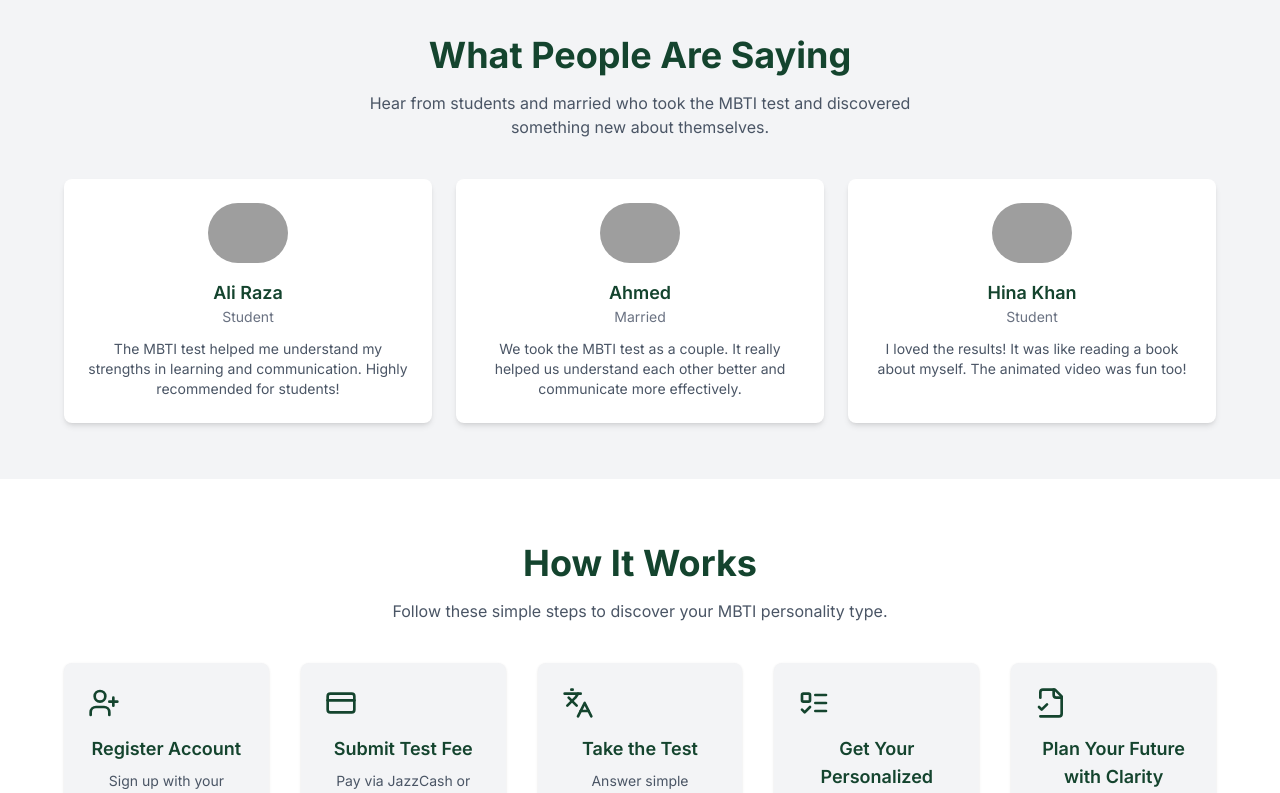
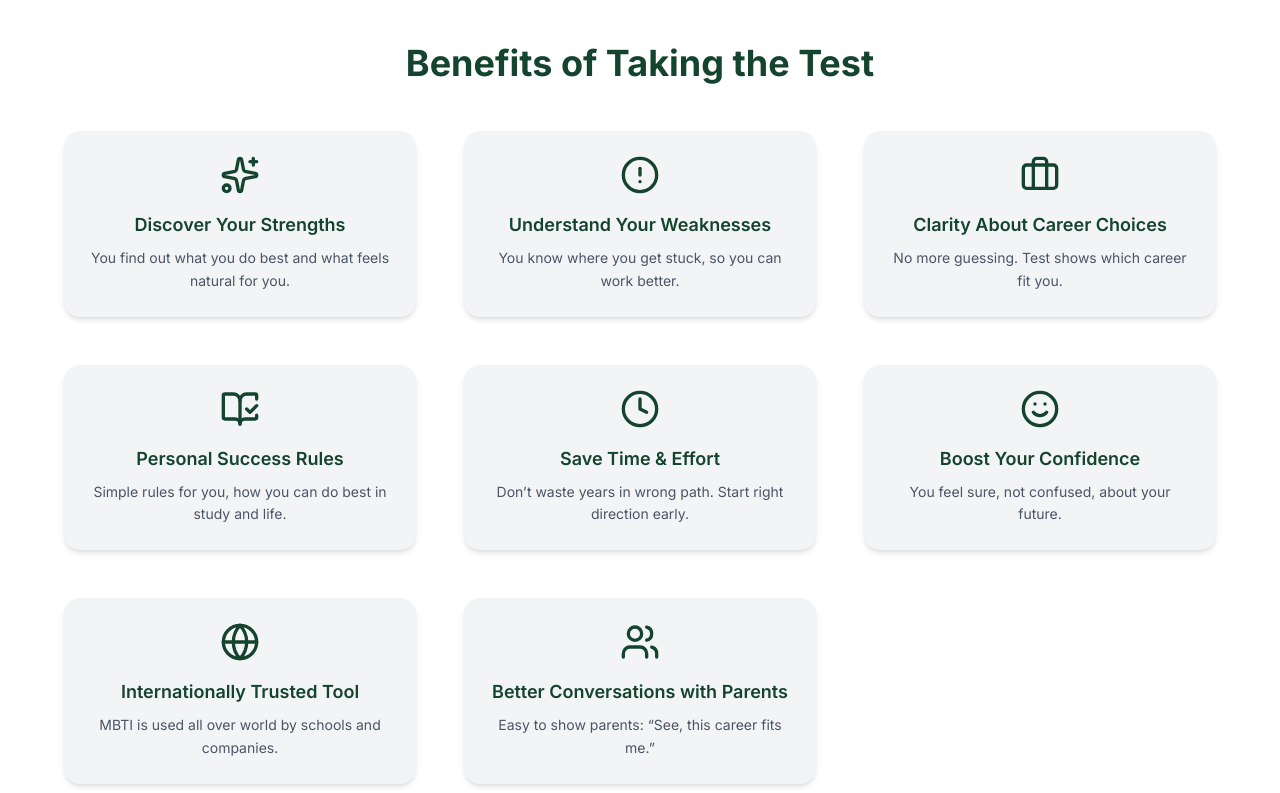
Before and after one commit to mrcode-sherry/Mbti-Test, a Next.js app: page / in a window 1280 px wide. Shown: the part 720-1513 px from the top of the page. Built offline with nearby package versions, Linux system fonts and the light colour scheme; grey boxes are pictures that could not be loaded; a web font is replaced by a local one.

Commit message:
changesss

```diff
--- a/src/app/page.js
+++ b/src/app/page.js
@@ -1,3 +1,4 @@
+import Benefits from "@/components/Benefits";
 import Hero from "@/components/Hero";
 import HowItWorks from "@/components/HowItWorks";
 import Slider from "@/components/Slider";
@@ -10,6 +11,9 @@ export default function Home() {
     <div className="overflow-hidden">
       <section>
       <Hero/>
+    </section>
+    <section>
+      <Benefits/>
     </section>
     <section>
       <Testimonial/>
--- /dev/null
+++ b/src/components/Benefits.jsx
@@ -0,0 +1,89 @@
+import React from "react";
+import {
+  Sparkles,
+  AlertCircle,
+  Briefcase,
+  BookOpenCheck,
+  Clock,
+  Smile,
+  Globe,
+  Users,
+} from "lucide-react";
+
+const benefits = [
+  {
+    icon: Sparkles,
+    title: "Discover Your Strengths",
+    desc: "You find out what you do best and what feels natural for you.",
+  },
+  {
+    icon: AlertCircle,
+    title: "Understand Your Weaknesses",
+    desc: "You know where you get stuck, so you can work better.",
+  },
+  {
+    icon: Briefcase,
+    title: "Clarity About Career Choices",
+    desc: "No more guessing. Test shows which career fit you.",
+  },
+  {
+    icon: BookOpenCheck,
+    title: "Personal Success Rules",
+    desc: "Simple rules for you, how you can do best in study and life.",
+  },
+  {
+    icon: Clock,
+    title: "Save Time & Effort",
+    desc: "Don’t waste years in wrong path. Start right direction early.",
+  },
+  {
+    icon: Smile,
+    title: "Boost Your Confidence",
+    desc: "You feel sure, not confused, about your future.",
+  },
+  {
+    icon: Globe,
+    title: "Internationally Trusted Tool",
+    desc: "MBTI is used all over world by schools and companies.",
+  },
+  {
+    icon: Users,
+    title: "Better Conversations with Parents",
+    desc: 'Easy to show parents: “See, this career fits me.”',
+  },
+];
+
+const Benefits = () => {
+  return (
+    <section className="py-16 md:px-16 px-8 bg-white">
+      <div className="text-center">
+        {/* Title */}
+        <h2 className="text-[29px] md:text-4xl font-bold text-[#14442E] mb-12">
+          Benefits of Taking the Test
+        </h2>
+
+        {/* Grid */}
+        <div className="grid grid-cols-1 sm:grid-cols-2 lg:grid-cols-3 gap-12">
+          {benefits.map((item, index) => (
+            <div
+              key={index}
+              className="p-6 rounded-2xl shadow-md hover:shadow-lg transition bg-gray-100"
+            >
+              <div className="flex justify-center mb-4">
+                <item.icon className="h-10 w-10 text-[#14442E]" />
+              </div>
+              <h3 className="text-lg font-semibold text-[#14442E] mb-2">
+                {item.title}
+              </h3>
+              <p className="text-gray-600 text-sm leading-relaxed">
+                {item.desc}
+              </p>
+            </div>
+          ))}
+        </div>
+      </div>
+    </section>
+  );
+};
+
+export default Benefits;
--- a/src/components/HowItWorks.jsx
+++ b/src/components/HowItWorks.jsx
@@ -10,27 +10,27 @@ import {
 
 const steps = [
   {
-    icon: <UserPlus size={32} className="text-[#14442E]" />,
+    icon: <UserPlus  className="text-[#14442E] h-10 w-10" />,
     title: 'Register Account',
     description: 'Sign up with your name, email, and password to begin.',
   },
   {
-    icon: <CreditCard size={32} className="text-[#14442E]" />,
+    icon: <CreditCard  className="text-[#14442E] h-10 w-10" />,
     title: 'Submit Test Fee',
     description: 'Pay via JazzCash or EasyPaisa and upload a screenshot for confirmation.',
   },
   {
-    icon: <Languages size={32} className="text-[#14442E]" />,
+    icon: <Languages  className="text-[#14442E] h-10 w-10" />,
     title: 'Take the Test',
     description: 'Answer simple questions about your preferences and choices. No right or wrong—just about you.',
   },
   {
-    icon: <ListTodo size={32} className="text-[#14442E]" />,
+    icon: <ListTodo className="text-[#14442E] h-10 w-10" />,
     title: 'Get Your Personalized Report',
     description: 'Receive a clear report highlighting your strengths, weaknesses, success style, and potential career paths.',
   },
   {
-    icon: <FileCheck2 size={32} className="text-[#14442E]" />,
+    icon: <FileCheck2 className="text-[#14442E] h-10 w-10" />,
     title: 'Plan Your Future with Clarity',
     description: 'Use your results to choose subjects, careers, or even understand relationships better confusion replaced by direction.',
   },
@@ -45,10 +45,10 @@ const HowItWorks = () => {
           Follow these simple steps to discover your MBTI personality type.
         </p>
 
-        <div className="grid gap-8 sm:grid-cols-1 md:grid-cols-3 lg:grid-cols-5">
+        <div className="grid gap-8 md:h-[430px] grid-cols-1 md:grid-cols-3">
           {steps.map((step, index) => (
             <div key={index} className="bg-gray-100 p-6 rounded-lg shadow-sm hover:shadow-md transition">
-              <div className="mb-4">{step.icon}</div>
+              <div className="mb-4 flex justify-center"><span>{step.icon}</span></div>
               <h3 className="text-lg font-semibold text-[#14442E] mb-2">{step.title}</h3>
               <p className="text-sm text-gray-600">{step.description}</p>
             </div>
```
